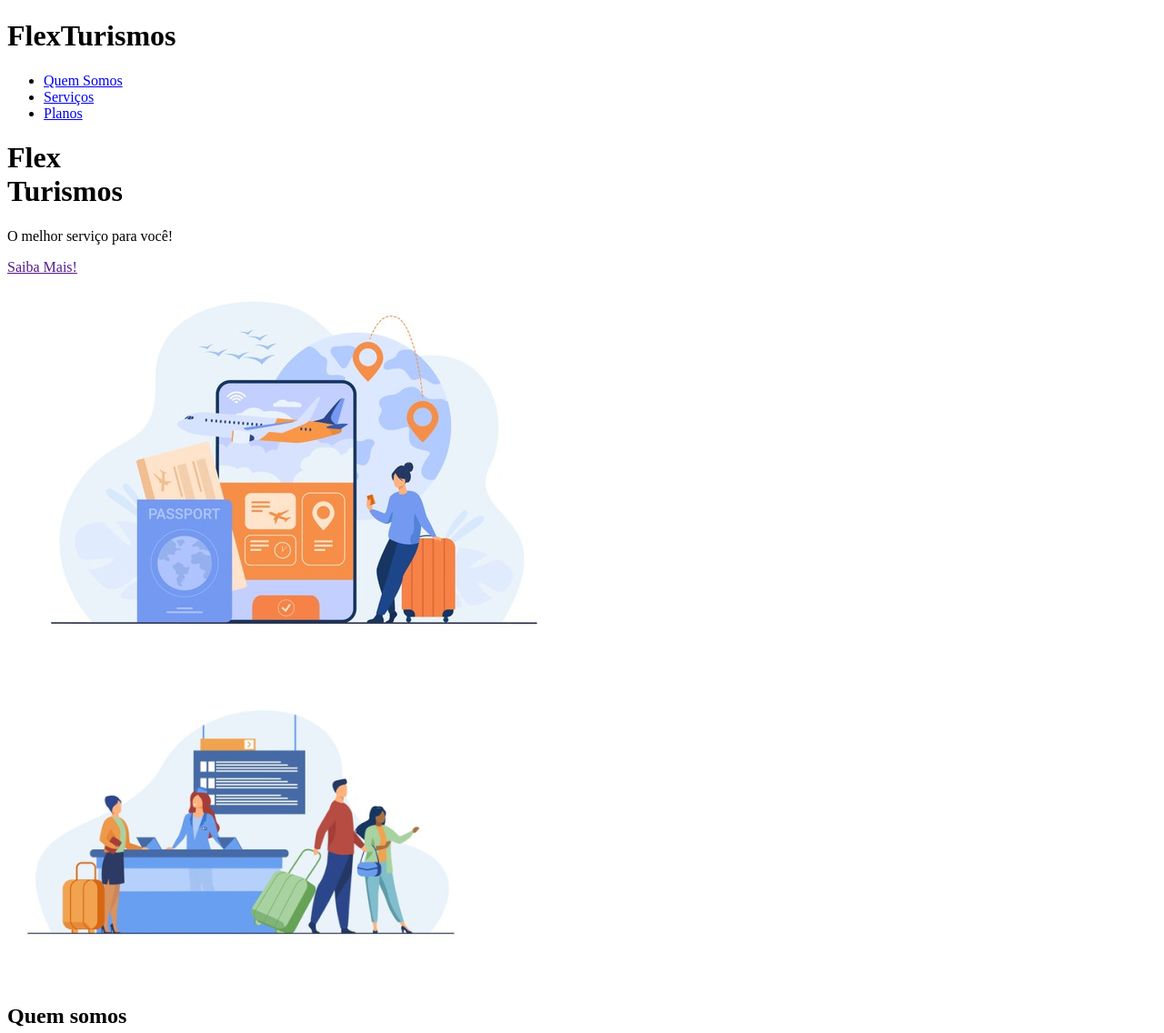
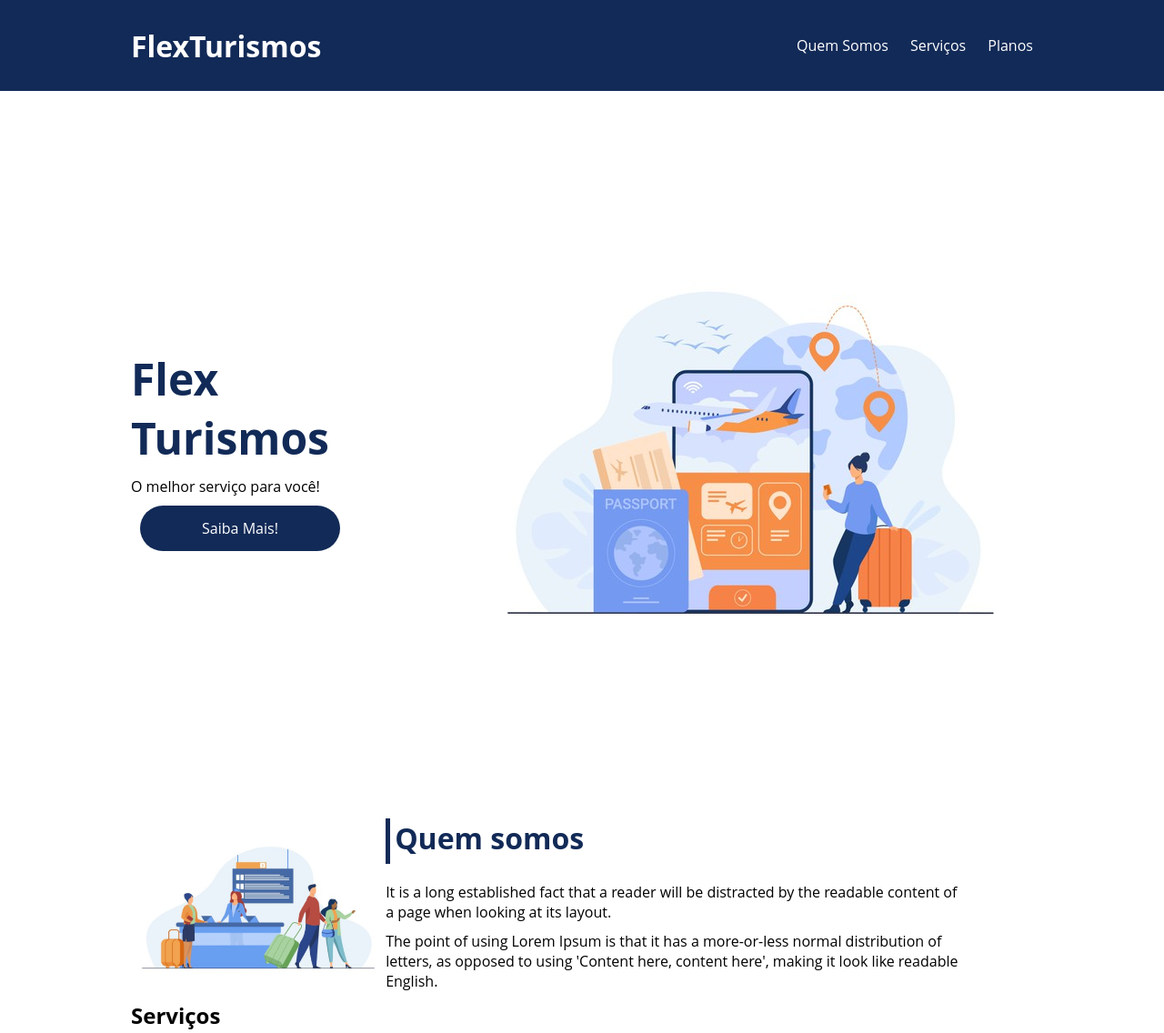
Before and after one commit to Altair-Mateus/bootcamp-fullstack-DIO, a plain HTML site: page CSS com Flexbox/flex-projeto/index.html in a window 1280 px wide. Shown: the top 1136 px of the page at 91% size. Drawn offline with Linux system fonts and the light colour scheme.

Commit message:
Estilização inicial

```diff
--- a/CSS com Flexbox/flex-projeto/index.html
+++ b/CSS com Flexbox/flex-projeto/index.html
@@ -8,16 +8,20 @@
 </head>
 <body>
     <header>
-        <h1>FlexTurismos</h1>
-        <ul>
-            <li><a href="#quem-somos">Quem Somos</a></li>
-            <li><a href="#servicos">Serviços</a></li>
-            <li><a href="#planos">Planos</a></li>
-        </ul>
+        <div class="flex-container menu ">
+            <div>
+                <h1>FlexTurismos</h1>
+            </div>
+            <ul class="list-items">
+                <li><a href="#quem-somos">Quem Somos</a></li>
+                <li><a href="#servicos">Serviços</a></li>
+                <li><a href="#planos">Planos</a></li>
+            </ul>
+        </div>
     </header>
 
-    <div>
-        <div>
+    <div class="flex-container presentation">
+        <div class="presentation-text">
             <h1>Flex <br>Turismos</h1>
             <p>O melhor serviço para você!</p>
             <a href="">Saiba Mais!</a>
@@ -28,19 +32,19 @@
         </div>
     </div>
 
-    <div>
-        <div>
-            <img src="./images/1-quem-somos.png" alt="balcão de atendimento">
-        </div>
-
+    <div class="flex-container apresentação" id="quem-somos">
         <div>
             <h2>Quem somos</h2>
             <p>It is a long established fact that a reader will be distracted by the readable content of a page when looking at its layout. </p>
             <p>The point of using Lorem Ipsum is that it has a more-or-less normal distribution of letters, as opposed to using 'Content here, content here', making it look like readable English.</p>
         </div>
+
+        <div>
+            <img src="./images/1-quem-somos.png" alt="balcão de atendimento">
+        </div>
     </div>
 
-    <div>
+    <div class="flex-container">
         <div>
             <h2>Serviços</h2>
         </div>
@@ -67,7 +71,7 @@
         </div>
     </div>
 
-    <div>
+    <div class="flex-container">
 
         <div>
             <h3>Plano 2</h3>
@@ -105,9 +109,9 @@
         </div>
     </div>
 
-    <footer>
-        <p>&copy; 2021 CSS Flexbox</p>
-        <p>Desenvolvido por: Seu nome aqui dev</p>
+    <footer class="flex-container">
+        <p>&copy; 2022 CSS Flexbox</p>
+        <p>Desenvolvido por: Altair Mateus T Alencastro</p>
     </footer>
 </body>
 </html>
--- a/CSS com Flexbox/flex-projeto/style.css
+++ b/CSS com Flexbox/flex-projeto/style.css
@@ -0,0 +1,124 @@
+*
+{
+    margin: 0;
+    padding: 0;
+    font-family: 'Open Sans', sans-serif;
+}
+
+ul
+{
+    list-style: none;
+    margin: 0;
+    padding:0;
+}
+
+ul li a
+{
+    text-decoration: none;
+}
+
+div img
+{
+    display: block;
+    width: 100%;
+}
+
+.flex-container
+{
+    display: flex;
+    max-width: 992px;
+    margin: auto;
+    width: 100%;
+}
+
+header
+{
+    background-color: #122a57;
+    height:  100px;
+    display: flex;
+    align-items: center;
+    color: #fff;
+}
+
+header .list-items
+{
+    display: flex;
+    width: 100%;
+    max-width: 260px;
+    justify-content: space-between;
+    align-items: center;
+
+}
+
+.list-items li a
+{
+    color: #fff;
+}
+
+header .menu
+{
+    justify-content: space-between;
+}
+
+.presentation
+{
+    height: 100vh;
+    align-items: center;
+    justify-content: space-between;
+
+}
+
+.presentation .presentation-text
+{
+    min-height: 200px;
+}
+
+.presentation-text h1
+{
+    color:#122a57;
+    font-size: 48px;
+    margin-bottom: 10px;
+}
+
+.presentation-text a
+{
+    background-color: #122a57;
+    color:#fff;
+    text-align: center;
+    border-radius: 30px;
+    width: 220px;
+    display: block;
+    text-decoration: none;
+    height: 50px;
+    line-height: 50px;
+    margin: 10px;
+}
+
+#quem-somos
+{
+    flex-direction: row-reverse;
+}
+
+#quem-somos h2
+{
+    font-size: 32px;
+    color:#122a57;
+    display: flex;
+    margin-bottom: 20px;
+}
+
+#quem-somos h2::before
+{
+    content: "";
+    height: 50px;
+    width: 5px;
+    margin-right: 5px;
+    background-color:#122a57;
+    position: relative;
+}
+
+#quem-somos p
+{
+    margin-bottom: 10px;
+    width: 90%;
+}
```
